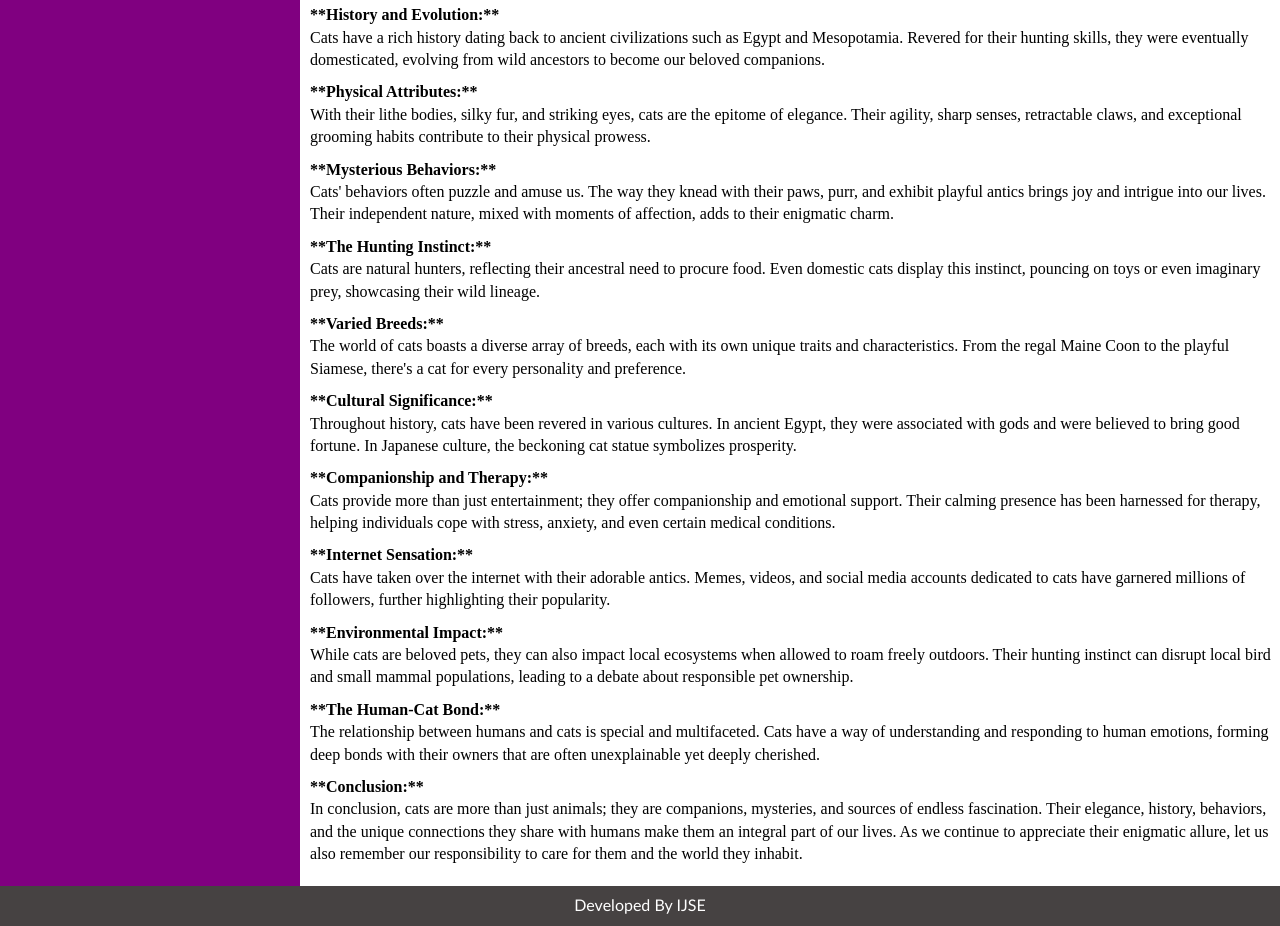
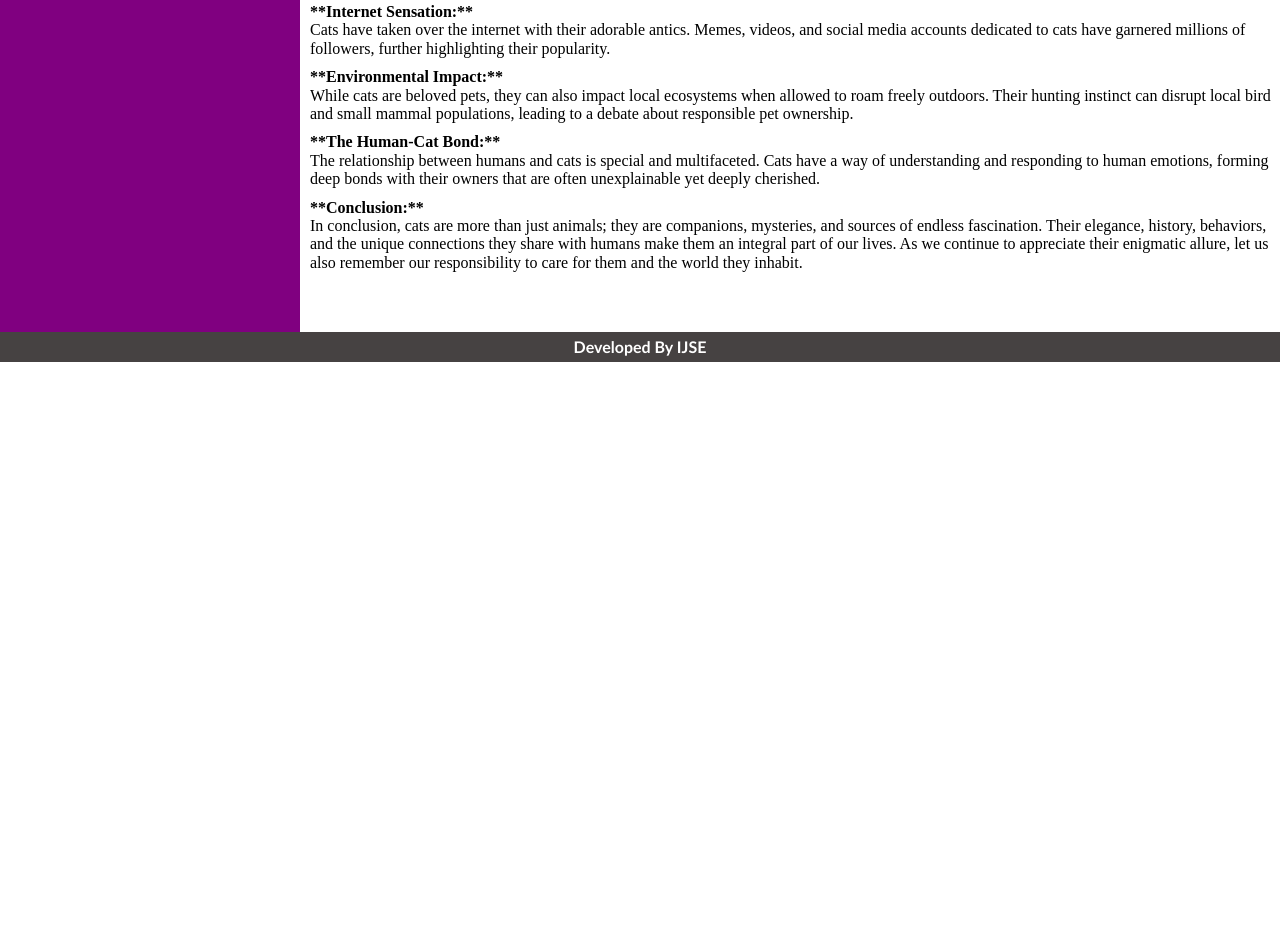
Before and after one commit to IroshPerera/internet_technologies_assignment_03, a plain HTML site: page 02_case/index.html in a window 1280 px wide. Shown: the part 1074-2000 px from the top of the page. After the commit the page ends 1436 px from the top, so only its background shows below. Drawn offline with Linux system fonts and the light colour scheme.

Commit message:
update case 02

```diff
--- a/02_case/assets/css/style.css
+++ b/02_case/assets/css/style.css
@@ -1,123 +1,3 @@
-/*html {
-    position: relative;
-    min-height: 100%;
-}
-* {
-    padding: 0;
-    margin: 0;
-    box-sizing: border-box;
-}
-
-
-header {
-    width: 100vw;
-    box-shadow: rgba(0, 0, 0, 0.24) 0px 3px 8px;
-    height: 90px;
-    margin: 0;
-}
-
-
-.logo {
-    width: 250px;
-    margin-top: 20px;
-    margin-left: 20px;
-}
-
-header > nav > ol {
-    position: absolute;;
-    list-style: none;
-    padding: 0;
-    display: block;
-    top: 30px;
-    right: 20px;
-}
-
-header >  nav > ol > li {
-    display: inline;
-    padding: 15px;
-    font-size: 20px;
-    font-family: AlHor;
-}
-
-aside {
-    width: 20vw;
-    height: 100vh;
-    background: purple;
-    position: absolute;
-    top: 90px;
-    left: 0;
-    bottom: 0;
-}
-
-aside > ol {
-    position: relative;
-    list-style: none;
-    margin: 0;
-    padding-left: 20px;
-    padding-top: 30px;
-    color: white;
-}
-aside > ol > li {
-    display: block;
-    padding: 10px;
-    font-size: 20px;
-    font-family: AlHor;
-}
-div {
-    position: relative;
-    left: 20vw;
-    right: 0;
-    bottom: 100px;
-    width: calc(100% - 20vw);
-    line-height: 1.4;
-
-}
-div > section {
-    position: absolute;
-    top: 105px;
-    left: 6px;
-
-}
-div > section > img {
-    border: 1px solid green;
-    width: calc((100vw - 23vw)/ 3);
-
-}
-
-.image {
-    display: flex;
-}
-div > p {
-    position: relative;
-    margin-left: 10px;
-    margin-top: 10px;
-    top: 620px;
-}
-
-span{
-    font-weight: bold ;
-}
-image {
-    display: flex;
-}
-
-body{
-    position: absolute;
-}
-
-footer {
-    position: absolute;
-    left: 0;
-    bottom: 0;
-    height: 40px;
-    width: 100%;
-    background-color: rgb(70, 66, 66);
-    display: flex;
-    align-items: center;
-    justify-content: center;
-    color: white;
-    font-family: "Gill Sans", "Gill Sans MT", Calibri, "Trebuchet MS", sans-serif;
-}*/
 html {
     position: relative;
     min-height: 100%;
@@ -140,7 +20,7 @@ body > header {
     margin: 0;
 }
 
-body > header >nav> ol {
+body > header > nav > ol {
     position: absolute;;
     list-style: none;
     padding: 0;
@@ -149,7 +29,7 @@ body > header >nav> ol {
     right: 20px;
 }
 
-body >  header > nav> ol > li {
+body > header > nav > ol > li {
     display: inline;
     padding: 15px;
     font-size: 20px;
@@ -187,7 +67,6 @@ body > div {
     right: 0;
     bottom: 100px;
     width: calc(100% - 305px);
-    line-height: 1.4;
 }
 
 div > section {
@@ -197,9 +76,11 @@ div > section {
     margin-bottom: 100px;
 
 }
+
 body > div > section > img {
+    display: inline;
     border: 1px solid green;
-    width: calc((100vw - 23vw)/ 3);
+    width: calc((100vw - 330px) / 3);
 
 }
 
@@ -210,27 +91,29 @@ body > div > p {
     margin-top: 10px;
     top: 40px;
 }
-/*div > p {
-    position: relative;
-    margin-left: 10px;
-    margin-top: 10px;
-    top: 620px;
-}*/
 
-span{
-    font-weight: bold ;
+span {
+    font-weight: bold;
 }
 
 footer {
     position: absolute;
+    height: 30px;
+    width: 100%;
+    background-color: rgb(70, 66, 66);
+
+}
+
+footer > span {
+    position: absolute;
     left: 0;
     bottom: 0;
-    height: 40px;
-    width: 100%;
-    background-color: rgb(70, 66, 66);
-    display: flex;
-    align-items: center;
-    justify-content: center;
+    right: 0;
+    top: 0;
+    height: fit-content;
+    width: fit-content;
     color: white;
+    margin: auto;
     font-family: "Gill Sans", "Gill Sans MT", Calibri, "Trebuchet MS", sans-serif;
+
 }
--- a/02_case/index.html
+++ b/02_case/index.html
@@ -88,7 +88,7 @@
 </div>
 
 <footer>
-    Developed By IJSE
+    <span>Developed By IJSE</span>
 </footer>
 
 <script src="assets/fontawesome/js/all.min.js"></script>
```
